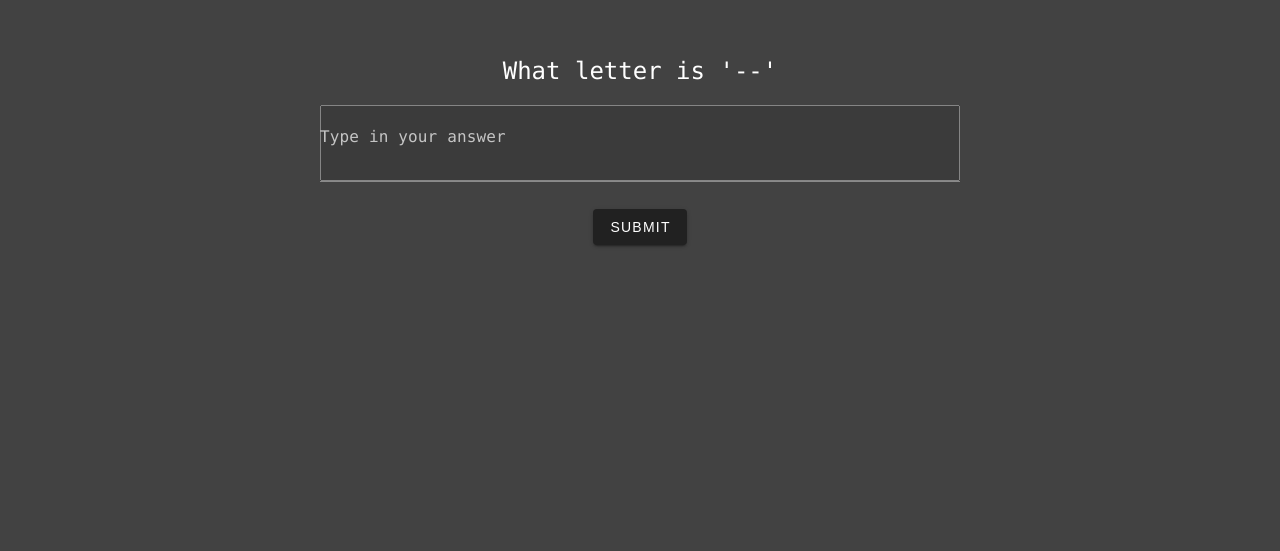
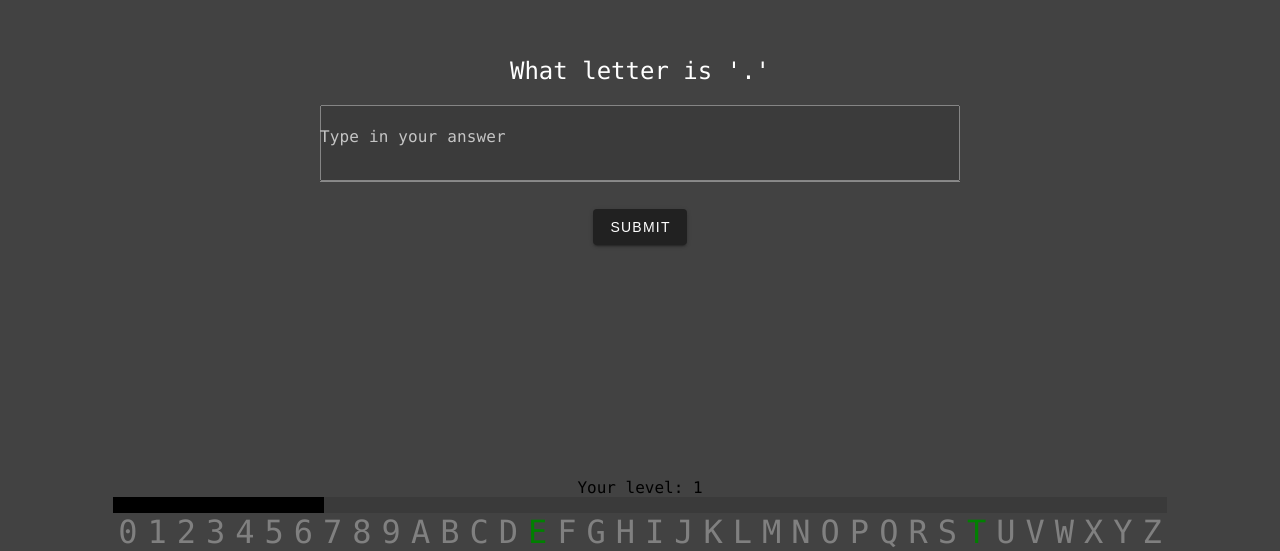
Before and after one commit to Sosna123/morseLearning, a Vue app: page / in a window 1280 px wide. Shown: the part 249-800 px from the top of the page. Built offline with nearby package versions, Linux system fonts and the light colour scheme; a web font is replaced by a local one.

Commit message:
saving learnt letters in local storage and added a (fake) progress bar

```diff
--- a/src/App.vue
+++ b/src/App.vue
@@ -22,6 +22,11 @@ function showAnswerFunc(info: {
     correctAnswer.value = info.correct;
     newEmitAnswer.value++;
 }
+
+// init
+if (localStorage.getItem("learntLetters") === null) {
+    localStorage.setItem("learntLetters", JSON.stringify(["E", "T"]));
+}
 </script>
 
 <template>
--- a/src/components/Answer.vue
+++ b/src/components/Answer.vue
@@ -10,8 +10,6 @@ const props = defineProps<{
 }>();
 
 const emit = defineEmits(["hideAnswer"]);
-
-function changeText() {}
 
 function changeClass() {
     return props.correct ? "correctAnswer" : "wrongAnswer";
--- a/src/components/Progress.vue
+++ b/src/components/Progress.vue
@@ -1,5 +1,60 @@
-<script setup lang="ts"></script>
+<script setup lang="ts">
+import { morseObj } from "../objects.ts";
+const lettersDisplay: string[] = [];
+let learntLetters = JSON.parse(localStorage.getItem("learntLetters")!);
 
-<template></template>
+Object.entries(morseObj).forEach(([key, _value]) => {
+    lettersDisplay.push(key);
+});
+</script>
 
-<style scoped></style>
+<template>
+    <div class="progressContainer">
+        <div>
+            <div class="progressBarDiv">
+                <span>Your level: 1</span>
+                <v-progress-linear
+                    model-value="20"
+                    :height="16"></v-progress-linear>
+            </div>
+            <div class="progressLetterSpans">
+                <span
+                    v-for="letter in lettersDisplay"
+                    :class="
+                        learntLetters.includes(letter)
+                            ? 'letterLearnt letterSpan'
+                            : 'letterNotLearnt letterSpan'
+                    ">
+                    {{ letter }}
+                </span>
+            </div>
+        </div>
+    </div>
+</template>
+
+<style scoped>
+.progressContainer {
+    z-index: 10;
+    width: 100%;
+    text-align: center;
+    position: absolute;
+    bottom: 0;
+    margin: auto;
+    display: flex;
+    justify-content: center;
+    align-items: center;
+}
+
+.letterSpan {
+    margin: 0 5px 0 5px;
+    font-size: 32px;
+}
+
+.letterLearnt {
+    color: green;
+}
+
+.letterNotLearnt {
+    color: gray;
+}
+</style>
--- a/src/components/Question.vue
+++ b/src/components/Question.vue
@@ -15,7 +15,7 @@ let questionType = ref<null | "morse" | "alphabet">(null);
 
 function makeQuestion() {
     // ? temporary array; to be replaced with letters and level
-    let tempArr: string[] = ["E", "T", "M", "A", "I"];
+    let tempArr: string[] = JSON.parse(localStorage.getItem("learntLetters")!);
     let letter = tempArr[Math.round(Math.random() * (tempArr.length - 1))];
     let question: string;
     if (Math.round(Math.random()) === 1) {
```
